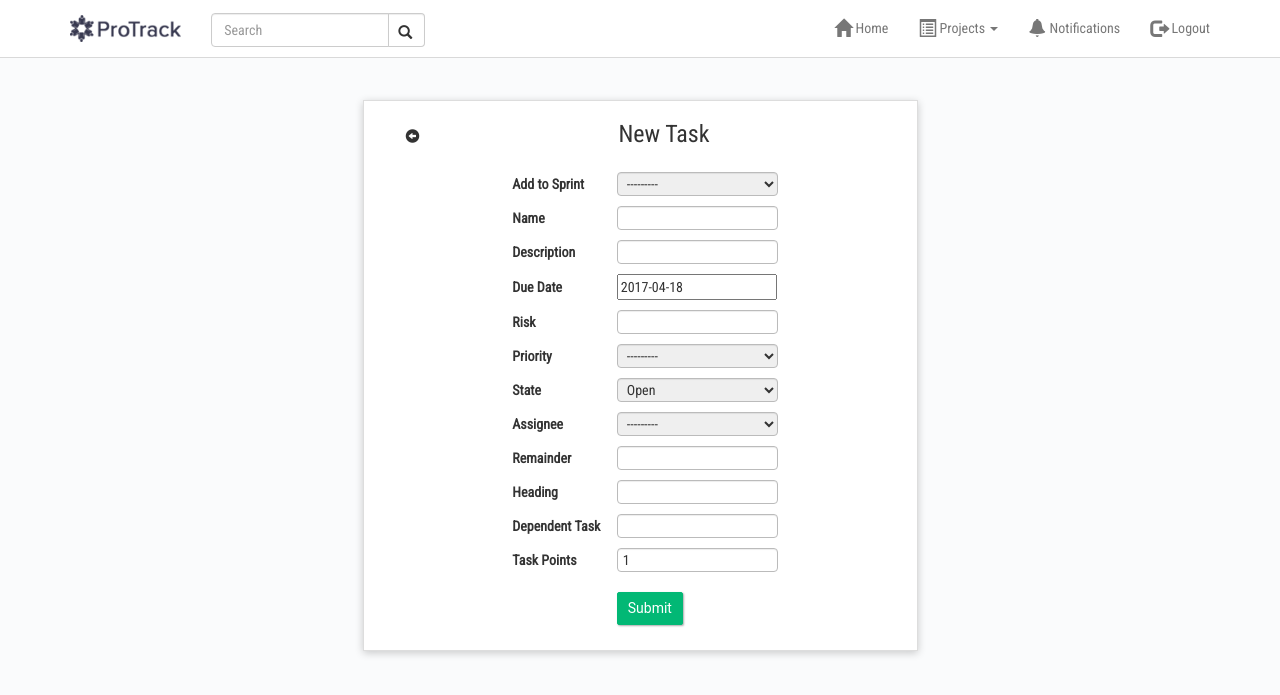
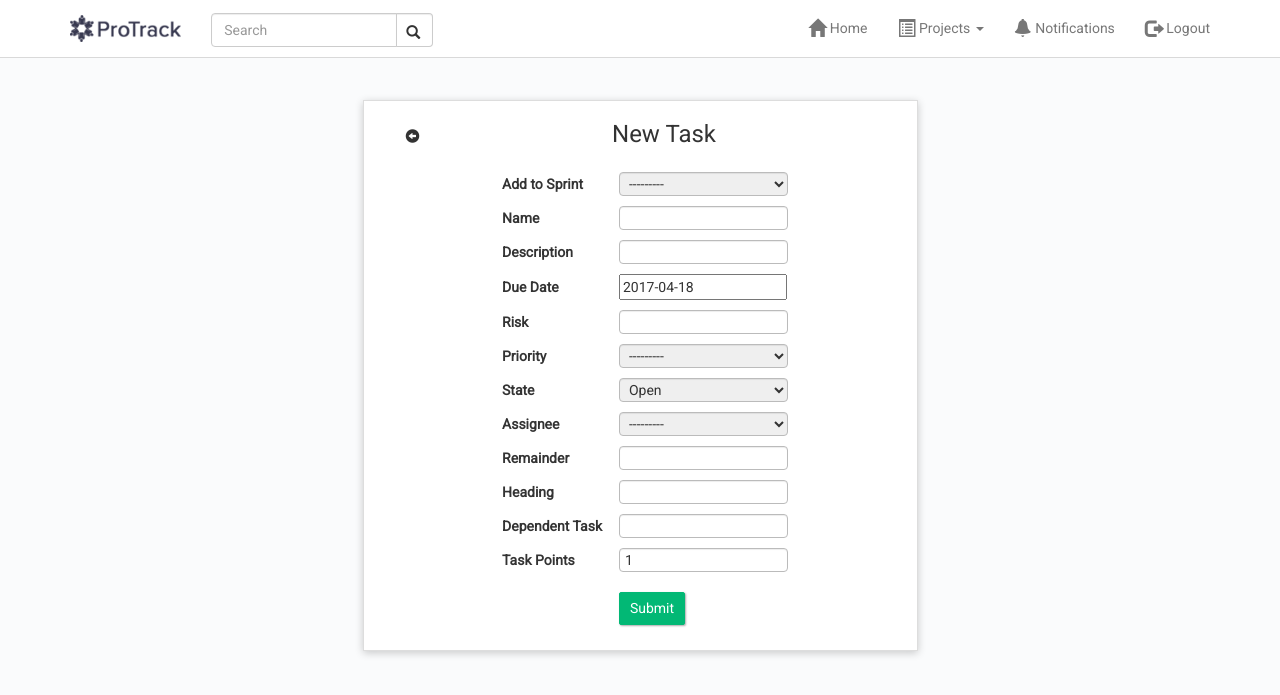
Before and after one commit to sanjamkr/ProTrack, a Django app: page /Tracker/add_task/9/ in a window 1280 px wide. Shown: the top 695 px of the page. Run offline with Django 3.2, Linux system fonts and the light colour scheme; a user stored in the database is signed in; data comes from the database, SQL or seed files in the repository; parts of the project's set-up code (start-up, migrations or seed data) failed here and were passed over; some libraries are stand-ins or nearby versions.

Commit message:
removed condensed

```diff
--- a/Tracker/static/Tracker/style.css
+++ b/Tracker/static/Tracker/style.css
@@ -5,7 +5,7 @@ body {
     padding-bottom: 70px;
 }
 * {
-	font-family: 'Roboto Condensed',Arial;
+	font-family: 'Roboto',sans-serif;
 }
 
 a {
--- a/Tracker/templates/Tracker/base.html
+++ b/Tracker/templates/Tracker/base.html
@@ -9,7 +9,7 @@
         <meta name="viewport" content="width=device-width, initial-scale=1.0">
 		<link rel="stylesheet" type="text/css" href="{% static 'Tracker/css/bootstrap.min.css' %}" />
 	    <link rel="stylesheet" type="text/css" href="{% static 'Tracker/style.css' %}" />
-	    <link href="https://fonts.googleapis.com/css?family=Roboto+Condensed" rel="stylesheet">
+	    <link href="https://fonts.googleapis.com/css?family=Roboto" rel="stylesheet">
         <script src="{% static 'Tracker/js/jquery-3.2.0.min.js' %}"></script>
         <script src="{% static 'Tracker/js/bootstrap.min.js' %}"></script>
 	</head>
```
